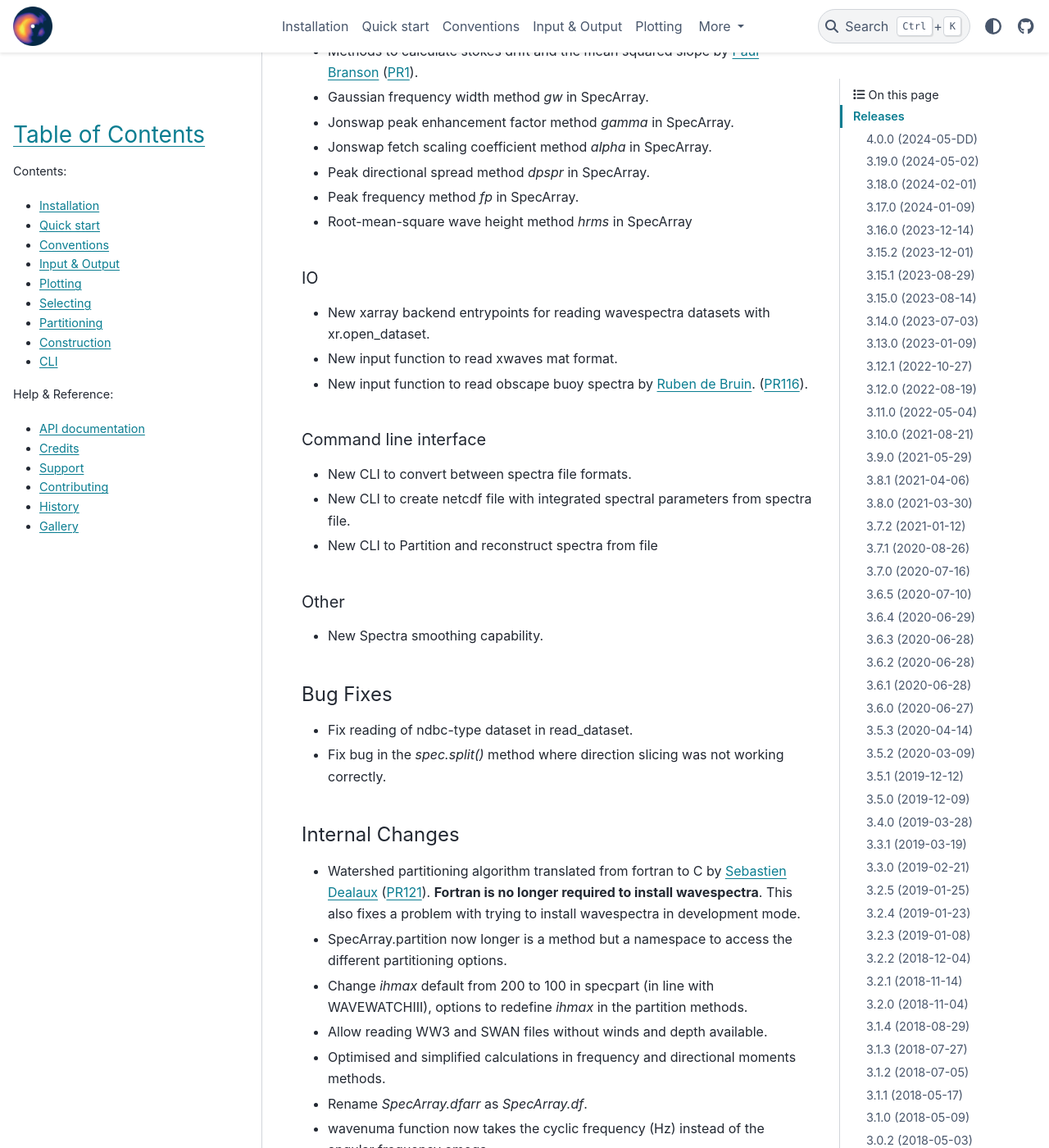
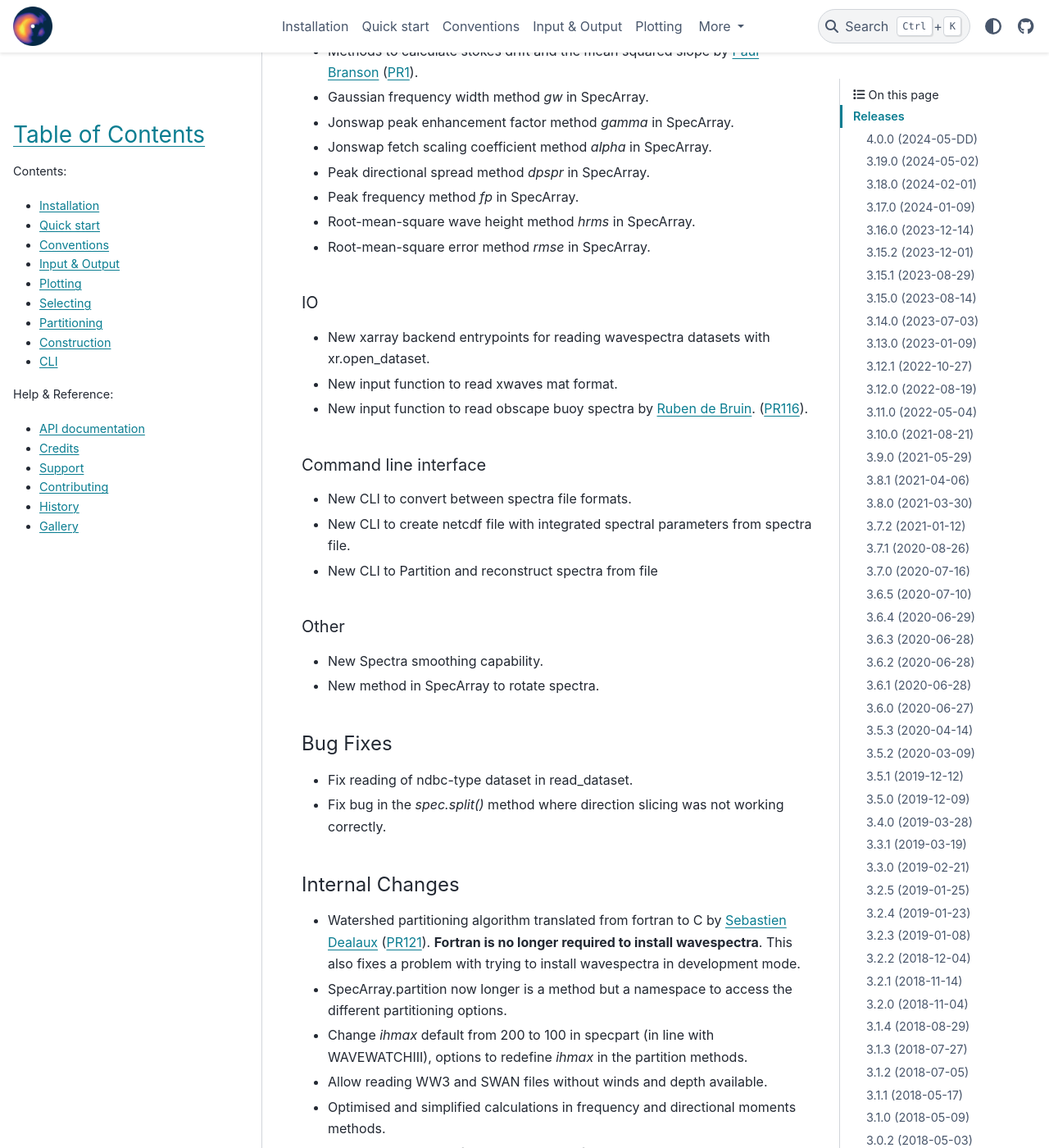
Before and after one commit to wavespectra/wavespectra, a Sphinx documentation site: the page built from docs/history.rst, in a window 1280 px wide and 1400 px high, scrolled down 1702 px. Shown: the whole window at 82% size. Built offline with Sphinx 7.4.7 and the PyData theme 0.15.4, drawn with Linux system fonts in a browser that asks for light colours.

Commit message:
Update to docs, history and fix broken test

```diff
--- a/HISTORY.rst
+++ b/HISTORY.rst
@@ -72,7 +72,8 @@ Stats
 * Jonswap fetch scaling coefficient method `alpha` in SpecArray.
 * Peak directional spread method `dpspr` in SpecArray.
 * Peak frequency method `fp` in SpecArray.
-* Root-mean-square wave height method `hrms` in SpecArray
+* Root-mean-square wave height method `hrms` in SpecArray.
+* Root-mean-square error method `rmse` in SpecArray.
 
 IO
 ~~~
@@ -90,6 +91,7 @@ Command line interface
 Other
 ~~~~~
 * New Spectra smoothing capability.
+* New method in SpecArray to rotate spectra.
 
 Bug Fixes
 ---------
--- a/docs/api.rst
+++ b/docs/api.rst
@@ -49,6 +49,9 @@ All methods in :py:class:`SpecArray` accessor are also available from  :py:class
    SpecArray.gamma
    SpecArray.alpha
    SpecArray.goda
+   SpecArray.fit_jonswap
+   SpecArray.fit_gaussian
+   SpecArray.rmse
 
 **Spectral partitioning**
 
@@ -85,6 +88,7 @@ All methods in :py:class:`SpecArray` accessor are also available from  :py:class
    SpecArray.to_energy
    SpecArray.interp
    SpecArray.interp_like
+   SpecArray.rotate
 
 
 SpecDataset
@@ -102,6 +106,8 @@ Output methods described in the `Output functions`_ section:
 :py:attr:`~SpecDataset.to_octopus`
 :py:attr:`~SpecDataset.to_ww3`
 :py:attr:`~SpecDataset.to_json`
+:py:attr:`~SpecDataset.to_funwave`
+:py:attr:`~SpecDataset.to_orcaflex`
 
 
 Input functions
```
Also changed, not shown: 3 other files.
